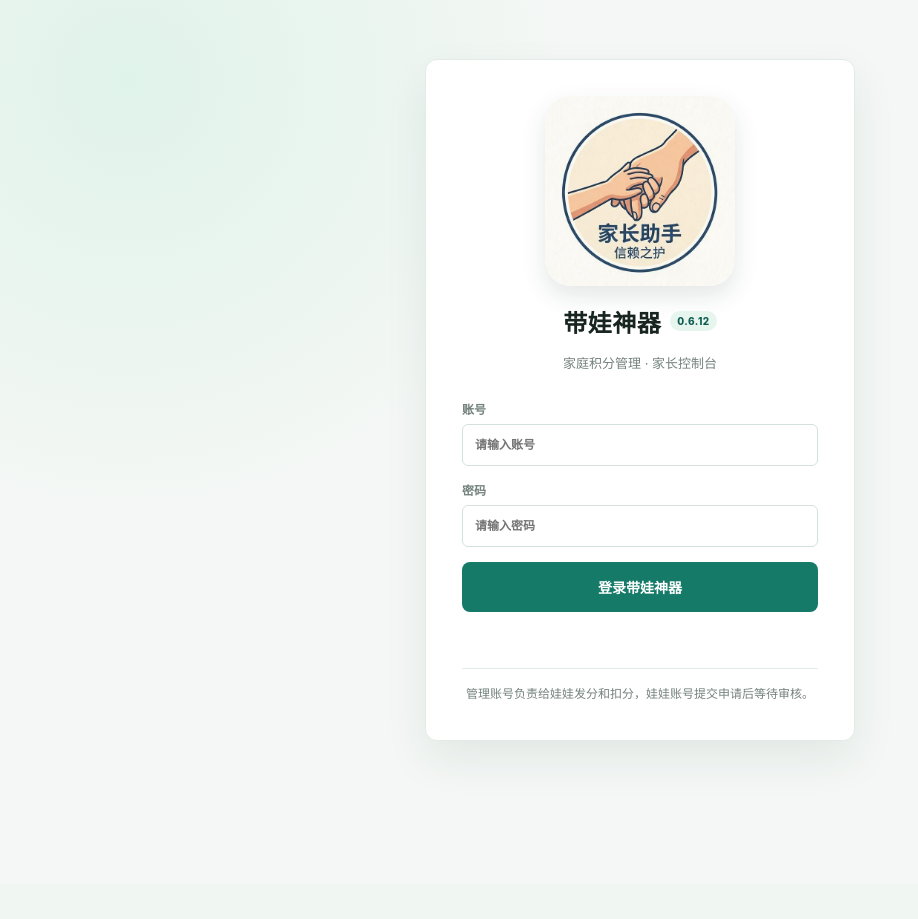
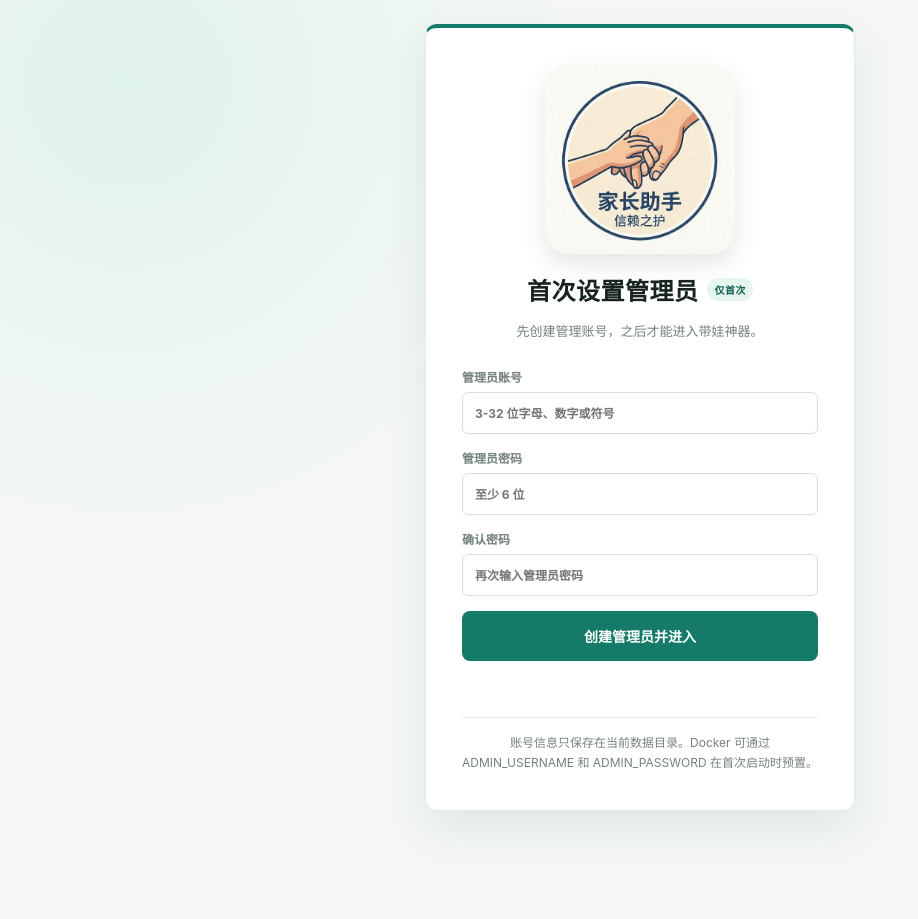
Before and after one commit to fcyl-12/RewardHub, a Flask app: page / in a window 1280 px wide. Shown: the whole page, without its empty margins (0-918 px from the left). Before the commit the page ends 741 px from the top, so only its background shows below. Run offline with Flask 3, Linux system fonts and the light colour scheme.

Commit message:
feat: add first-run administrator setup

```diff
--- a/app.py
+++ b/app.py
@@ -109,6 +109,50 @@
         return secrets.compare_digest(actual, expected)
     except (TypeError, ValueError):
         return False
+
+
+def admin_credentials_from_env() -> tuple[str, str] | None:
+    username = os.getenv("ADMIN_USERNAME", "").strip()
+    password = os.getenv("ADMIN_PASSWORD", "")
+    if not username and not password:
+        return None
+    if not USERNAME_PATTERN.fullmatch(username) or len(password) < 6:
+        return None
+    return username, password
+
+
+def create_admin_account(conn: sqlite3.Connection, username: str, password: str) -> sqlite3.Row:
+    now = datetime.now().astimezone().isoformat(timespec="seconds")
+    conn.execute(
+        "INSERT INTO accounts(username, password_hash, display_name, role, avatar, created_at) VALUES (?, ?, ?, ?, ?, ?)",
+        (username, password_hash(password), "管理员", "admin", "adult-male", now),
+    )
+    return conn.execute("SELECT * FROM accounts WHERE username = ?", (username,)).fetchone()
+
+
+def migrate_legacy_admin_account(conn: sqlite3.Connection) -> None:
+    """Replace only the untouched admin/admin123 account with install-time credentials."""
+    credentials = admin_credentials_from_env()
+    if credentials is None:
+        return
+    admin = conn.execute(
+        "SELECT * FROM accounts WHERE role = 'admin' AND active = 1 ORDER BY id LIMIT 1"
+    ).fetchone()
+    if admin is None or admin["username"] != "admin":
+        return
+    if not password_matches("admin123", admin["password_hash"]):
+        return
+    username, password = credentials
+    if username == "admin" and password == "admin123":
+        return
+    try:
+        conn.execute(
+            "UPDATE accounts SET username = ?, password_hash = ?, display_name = ? WHERE id = ?",
+            (username, password_hash(password), "管理员", admin["id"]),
+        )
+    except sqlite3.IntegrityError:
+        # Never replace a real account that already uses the requested username.
+        return
 
 
 def table_has_column(conn: sqlite3.Connection, table: str, column: str) -> bool:
@@ -287,13 +331,13 @@
                 (default_icon, *PROJECT_ICONS),
             )
 
-        now = datetime.now().astimezone().isoformat(timespec="seconds")
-        admin = conn.execute("SELECT * FROM accounts WHERE username = 'admin'").fetchone()
+        admin = conn.execute("SELECT * FROM accounts WHERE role = 'admin' AND active = 1 ORDER BY id LIMIT 1").fetchone()
         if admin is None:
-            conn.execute(
-                "INSERT INTO accounts(username, password_hash, display_name, role, avatar, created_at) VALUES (?, ?, ?, ?, ?, ?)",
-                ("admin", password_hash("admin123"), "管理员", "admin", "adult-male", now),
-            )
+            credentials = admin_credentials_from_env()
+            if credentials:
+                create_admin_account(conn, *credentials)
+        else:
+            migrate_legacy_admin_account(conn)
         conn.execute("UPDATE accounts SET avatar = 'adult-male' WHERE username = 'admin' AND avatar = 'boy'")
         remove_legacy_default_child(conn)
         for row in conn.execute("SELECT id FROM accounts WHERE role = 'child' AND active = 1").fetchall():
@@ -555,6 +599,42 @@
 @app.get("/api/health")
 def health():
     return jsonify({"status": "ok", "version": APP_VERSION})
+
+
+@app.get("/api/setup/status")
+def setup_status():
+    with connection() as conn:
+        configured = conn.execute(
+            "SELECT 1 FROM accounts WHERE role = 'admin' AND active = 1 LIMIT 1"
+        ).fetchone() is not None
+    return jsonify({"configured": configured})
+
+
+@app.post("/api/setup/admin")
+def setup_admin():
+    payload = request.get_json(silent=True) or {}
+    username = str(payload.get("username", "")).strip()
+    password = str(payload.get("password", ""))
+    password_confirm = str(payload.get("password_confirm", ""))
+    if not USERNAME_PATTERN.fullmatch(username):
+        return api_error("管理员账号需为 3-32 位字母、数字、下划线、点或短横线")
+    if len(password) < 6:
+        return api_error("管理员密码至少需要 6 位")
+    if password != password_confirm:
+        return api_error("两次输入的密码不一致")
+    with connection() as conn:
+        existing = conn.execute(
+            "SELECT 1 FROM accounts WHERE role = 'admin' AND active = 1 LIMIT 1"
+        ).fetchone()
+        if existing is not None:
+            return api_error("管理员已经设置完成，请直接登录", 409)
+        try:
+            user = create_admin_account(conn, username, password)
+        except sqlite3.IntegrityError:
+            return api_error("账号名已存在")
+        session.clear()
+        session["user_id"] = int(user["id"])
+        return jsonify(state_payload(conn, user)), 201
 
 
 @app.post("/api/auth/login")
--- a/docker-compose.yml
+++ b/docker-compose.yml
@@ -4,6 +4,9 @@
     container_name: rewardhub
     ports:
       - "9696:9696"
+    environment:
+      ADMIN_USERNAME: "${ADMIN_USERNAME:-}"
+      ADMIN_PASSWORD: "${ADMIN_PASSWORD:-}"
     volumes:
       - ./points_data:/data
     restart: unless-stopped
--- a/static/app.js
+++ b/static/app.js
@@ -115,6 +115,11 @@
 
 async function loadState() {
   try {
+    const setup = await api("/api/setup/status");
+    if (!setup.configured) {
+      showSetup();
+      return;
+    }
     appState.data = await api("/api/state");
     if (appState.data.user?.role === "admin") {
       appState.accounts = (await api("/api/accounts")).accounts;
@@ -131,6 +136,7 @@
 
 function showApp() {
   document.getElementById("login-screen").classList.add("hidden");
+  document.getElementById("setup-screen").classList.add("hidden");
   document.getElementById("app-header").classList.remove("hidden");
   document.getElementById("app-shell").classList.remove("hidden");
   document.getElementById("bottom-nav").classList.remove("hidden");
@@ -142,6 +148,17 @@
   appState.page = "home";
   closeModal();
   document.getElementById("login-screen").classList.remove("hidden");
+  document.getElementById("setup-screen").classList.add("hidden");
+  document.getElementById("app-header").classList.add("hidden");
+  document.getElementById("app-shell").classList.add("hidden");
+  document.getElementById("bottom-nav").classList.add("hidden");
+}
+
+function showSetup() {
+  appState.data = null;
+  closeModal();
+  document.getElementById("login-screen").classList.add("hidden");
+  document.getElementById("setup-screen").classList.remove("hidden");
   document.getElementById("app-header").classList.add("hidden");
   document.getElementById("app-shell").classList.add("hidden");
   document.getElementById("bottom-nav").classList.add("hidden");
@@ -627,6 +644,31 @@
   } catch (error) { document.getElementById("login-error").textContent = error.message; }
 });
 
+document.getElementById("setup-form").addEventListener("submit", async (event) => {
+  event.preventDefault();
+  const form = event.currentTarget;
+  const error = document.getElementById("setup-error");
+  error.textContent = "";
+  if (form.elements.password.value !== form.elements.password_confirm.value) {
+    error.textContent = "两次输入的密码不一致";
+    return;
+  }
+  try {
+    await api("/api/setup/admin", {
+      method: "POST",
+      body: JSON.stringify({
+        username: form.elements.username.value.trim(),
+        password: form.elements.password.value,
+        password_confirm: form.elements.password_confirm.value,
+      }),
+    });
+    form.reset();
+    await loadState();
+  } catch (requestError) {
+    error.textContent = requestError.message;
+  }
+});
+
 document.getElementById("editor-form").addEventListener("submit", saveEditor);
 document.getElementById("manual-form").addEventListener("submit", saveManual);
 document.getElementById("account-form").addEventListener("submit", saveAccount);
--- a/static/style.css
+++ b/static/style.css
@@ -35,6 +35,7 @@
 .brand-large { justify-content: center; font-size: 24px; }
 .version-badge { padding: 4px 7px; color: var(--green-dark); background: var(--green-soft); border-radius: 999px; font-size: 10px; font-weight: 800; }
 .login-kicker { margin: 14px 0 28px; color: var(--muted); text-align: center; font-size: 13px; }
+.setup-shell { border-top: 4px solid var(--green); }
 .login-form label, .modal label { display: block; margin-bottom: 15px; color: var(--muted); font-size: 12px; font-weight: 750; }
 input, select { width: 100%; min-height: 42px; margin-top: 7px; padding: 0 12px; color: var(--ink); background: var(--surface); border: 1px solid #d5e2dc; border-radius: 6px; outline: none; }
 input:focus, select:focus { border-color: var(--green); box-shadow: 0 0 0 3px rgba(21, 122, 103, .11); }
--- a/templates/index.html
+++ b/templates/index.html
@@ -21,6 +21,21 @@
         <div class="form-error" id="login-error"></div>
       </form>
       <p class="login-footnote">管理账号负责给娃娃发分和扣分，娃娃账号提交申请后等待审核。</p>
+    </div>
+  </section>
+  <section class="login-screen hidden" id="setup-screen">
+    <div class="login-shell setup-shell">
+      <img class="login-illustration" src="/static/custom/app-icon.png" alt="家长助手" onerror="this.onerror=null;this.src='/static/illustrations/children-pair.svg'">
+      <div class="brand brand-large"><span>首次设置管理员</span><span class="version-badge">仅首次</span></div>
+      <p class="login-kicker">先创建管理账号，之后才能进入带娃神器。</p>
+      <form id="setup-form" class="login-form">
+        <label>管理员账号<input name="username" autocomplete="username" minlength="3" maxlength="32" pattern="[A-Za-z0-9_.-]{3,32}" required placeholder="3-32 位字母、数字或符号"></label>
+        <label>管理员密码<input name="password" type="password" autocomplete="new-password" minlength="6" required placeholder="至少 6 位"></label>
+        <label>确认密码<input name="password_confirm" type="password" autocomplete="new-password" minlength="6" required placeholder="再次输入管理员密码"></label>
+        <button class="button button-primary button-block" type="submit">创建管理员并进入</button>
+        <div class="form-error" id="setup-error"></div>
+      </form>
+      <p class="login-footnote">账号信息只保存在当前数据目录。Docker 可通过 ADMIN_USERNAME 和 ADMIN_PASSWORD 在首次启动时预置。</p>
     </div>
   </section>
 
```
Also changed, not shown: tests/test_app.py (+67 -1 lines), README.md.
